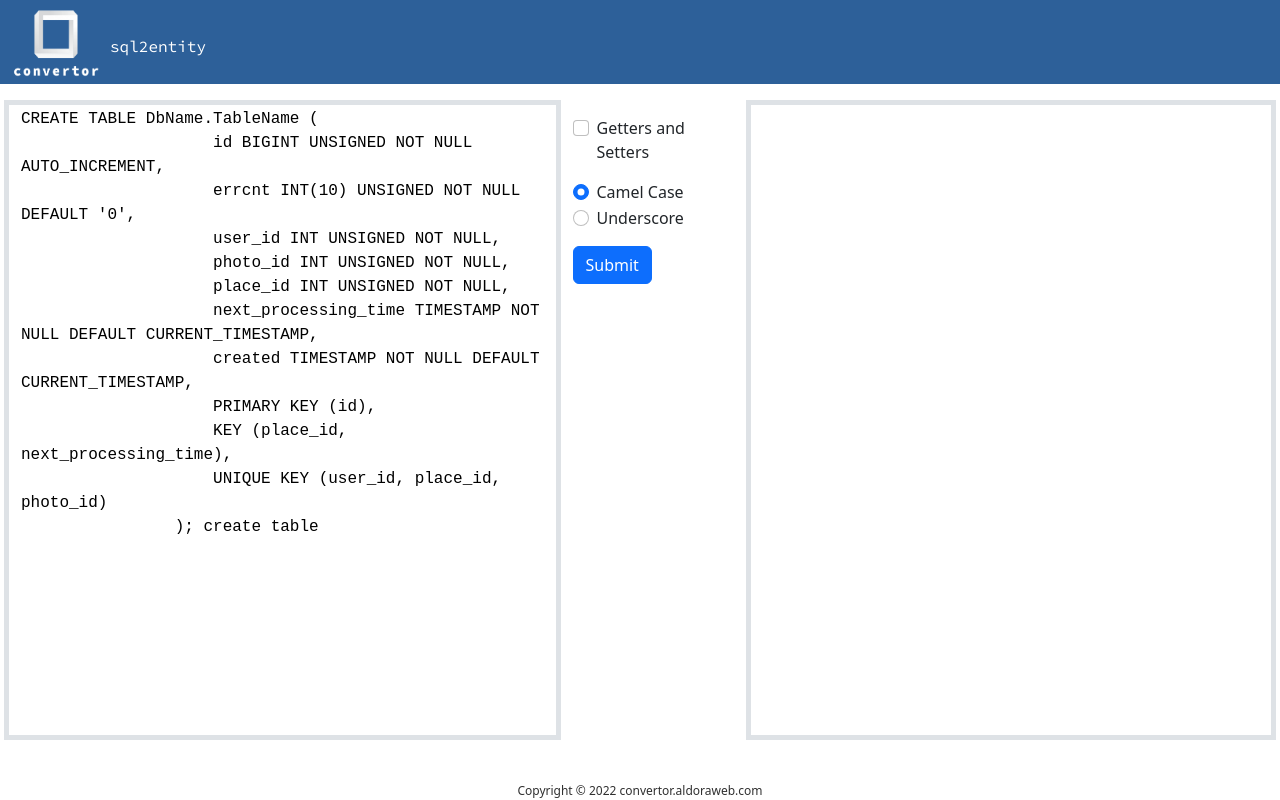
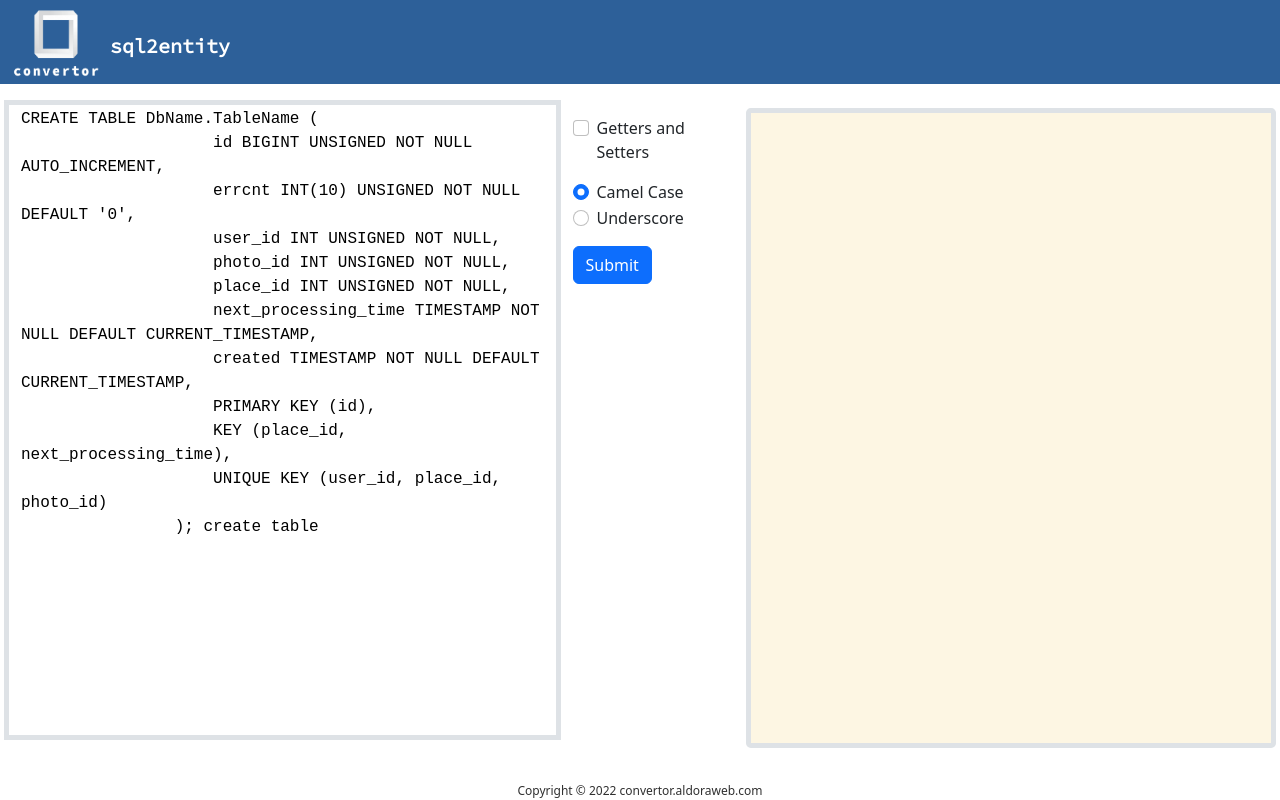
Before and after one commit to ShakalakaB/converter, a Next.js app: page / in a window 1280 px wide. Built offline with nearby package versions, Linux system fonts and the light colour scheme.

Commit message:
Test prism

```diff
--- a/components/SqlParser.tsx
+++ b/components/SqlParser.tsx
@@ -1,6 +1,11 @@
-import { FC, FormEvent, useState } from "react";
+import { FC, FormEvent, useEffect, useState } from "react";
 import { NameType } from "../models/SqlModels";
 import { SqlSchemaParserUtil } from "../utils/SqlSchemaParserUtil";
+import Prism from "prismjs";
+// import "prismjs/themes/prism-tomorrow.css";
+import "prismjs/themes/prism-solarizedlight.css";
+import "prismjs/plugins/line-numbers/prism-line-numbers.css";
+import "prismjs/plugins/line-numbers/prism-line-numbers.js";
 
 // https://docs.microsoft.com/en-us/sql/language-extensions/how-to/java-to-sql-data-types?view=sql-server-ver16
 // https://www.w3schools.com/sql/sql_datatypes.asp
@@ -22,6 +27,10 @@ export const SqlParser: FC = () => {
 
   const [entityCode, setEntityCode] = useState<string>("");
 
+  useEffect(() => {
+    Prism.highlightAll();
+  }, [entityCode]);
+
   const submitHandler = (event: FormEvent<HTMLFormElement>) => {
     event.preventDefault();
     event.stopPropagation();
@@ -33,16 +42,25 @@ export const SqlParser: FC = () => {
       NameType[nameType as keyof typeof NameType],
       getterAndSetterIncluded
     );
-    setEntityCode(javaCode);
-    console.log(entityCode);
+    const remarkedCode = Prism.highlight(
+      javaCode,
+      Prism.languages.javascript,
+      "java"
+    );
+    console.log(remarkedCode);
+    setEntityCode(remarkedCode);
+    // setEntityCode(javaCode);
   };
+
+  const codeSample = `<div className="example">
+  {Math.random()}
+</div>`;
 
   return (
     <div className="row px-3 px-xl-1 mb-3">
       <form className="col-xl-7" onSubmit={submitHandler}>
         <div className="row">
           <textarea
-            // style={{ height: "27rem" }}
             style={{
               height: "calc(100vh - 20vh)",
               resize: "none",
@@ -101,15 +119,39 @@ export const SqlParser: FC = () => {
           </div>
         </div>
       </form>
-      <textarea
-        className="col-xl-5 border border-5"
-        defaultValue={entityCode}
+      {/*<div*/}
+      {/*  className="col-xl-5 border border-5"*/}
+      {/*  style={{*/}
+      {/*    height: "calc(100vh - 20vh)",*/}
+      {/*    resize: "none",*/}
+      {/*    fontFamily: "monospace",*/}
+      {/*  }}*/}
+      {/*>*/}
+      {/*<pre*/}
+      {/*  className="line-numbers"*/}
+      {/*  dangerouslySetInnerHTML={{ __html: entityCode }}*/}
+      {/*/>*/}
+      <pre
+        className="line-numbers col-xl-5 border border-5"
         style={{
           height: "calc(100vh - 20vh)",
           resize: "none",
           fontFamily: "monospace",
         }}
-      />
+      >
+        {/*<code*/}
+        {/*  // className="language-java"*/}
+        {/*  dangerouslySetInnerHTML={{ __html: entityCode }}*/}
+        {/*/>*/}
+        <code
+          className="language-java"
+          dangerouslySetInnerHTML={{ __html: entityCode }}
+        />
+        {/*<code className="language-java">{entityCode}</code>*/}
+
+        {/*  </code>*/}
+      </pre>
+      {/*</div>*/}
     </div>
   );
 };
--- a/constants/layout/NavBar.tsx
+++ b/components/layout/NavBar.tsx
@@ -66,7 +66,7 @@ export const NavBar = () => {
               <li className="nav-item">
                 <Link aria-current="page" href="/sql2entity">
                   {/*todo enlarge font size*/}
-                  <a className="nav-link active">sql2entity</a>
+                  <a className="nav-link active fs-5 fw-bold">sql2entity</a>
                 </Link>
               </li>
             </ul>
--- a/package.json
+++ b/package.json
@@ -17,13 +17,15 @@
     "font-awesome": "^4.7.0",
     "next": "12.2.0",
     "prettier": "^2.7.1",
+    "prismjs": "^1.28.0",
     "react": "18.2.0",
-    "react-dom": "18.2.0"
+    "react-dom": "^18.2.0"
   },
   "devDependencies": {
     "@testing-library/jest-dom": "^5.16.4",
     "@testing-library/react": "^13.3.0",
     "@types/node": "18.0.3",
+    "@types/prismjs": "^1.26.0",
     "@types/react": "18.0.15",
     "@types/react-dom": "18.0.6",
     "eslint": "8.19.0",
--- a/pages/_app.tsx
+++ b/pages/_app.tsx
@@ -2,7 +2,7 @@ import "../styles/globals.css";
 import "bootstrap/dist/css/bootstrap.css";
 import "@fontsource/source-code-pro";
 import type { AppProps } from "next/app";
-import { Layout } from "../constants/layout/Layout";
+import { Layout } from "../components/layout/Layout";
 import Head from "next/head";
 import { useEffect } from "react";
 
```
Also changed, not shown: components/layout/Layout.tsx (renamed from constants/layout/Layout.tsx), 2 other files (tests, documents, lock files or other folders).
